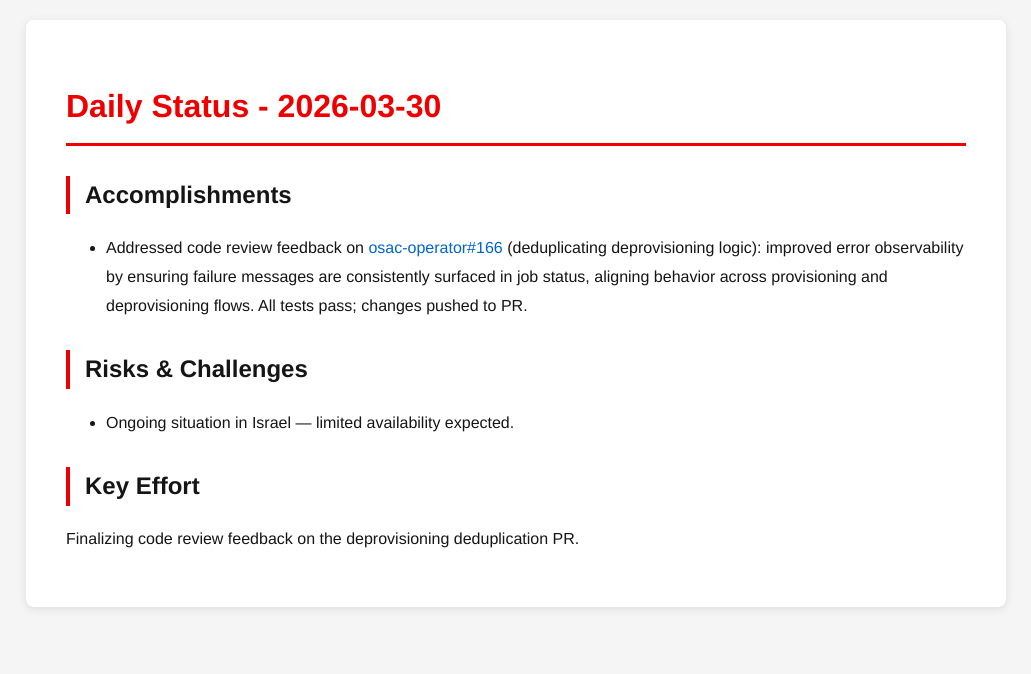
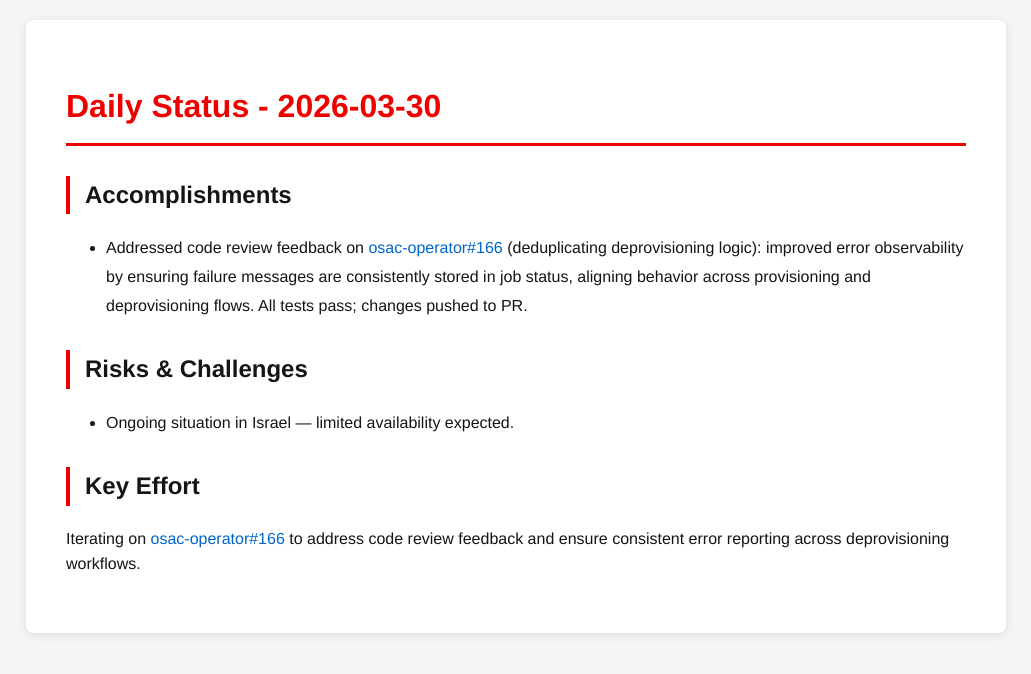
Before and after one commit to tzvatot/daily-status, a Jekyll site: the page built from 2026-03-30.md, in a window 1280 px wide. Shown: the top 674 px of the page, without its empty margins (124-1155 px from the left). Built offline with Jekyll 4.4.1, drawn with Linux system fonts in a browser that asks for light colours.

Commit message:
Daily status update - 2026-03-30

```diff
--- a/2026-03-30.md
+++ b/2026-03-30.md
@@ -7,10 +7,10 @@
 # Daily Status - 2026-03-30
 
 ## Accomplishments
-- Addressed code review feedback on [osac-operator#166](https://github.com/osac-project/osac-operator/pull/166) (deduplicating deprovisioning logic): improved error observability by ensuring failure messages are consistently surfaced in job status, aligning behavior across provisioning and deprovisioning flows. All tests pass; changes pushed to PR.
+- Addressed code review feedback on [osac-operator#166](https://github.com/osac-project/osac-operator/pull/166) (deduplicating deprovisioning logic): improved error observability by ensuring failure messages are consistently stored in job status, aligning behavior across provisioning and deprovisioning flows. All tests pass; changes pushed to PR.
 
 ## Risks & Challenges
 - Ongoing situation in Israel — limited availability expected.
 
 ## Key Effort
-Finalizing code review feedback on the deprovisioning deduplication PR.
+Iterating on [osac-operator#166](https://github.com/osac-project/osac-operator/pull/166) to address code review feedback and ensure consistent error reporting across deprovisioning workflows.
```
